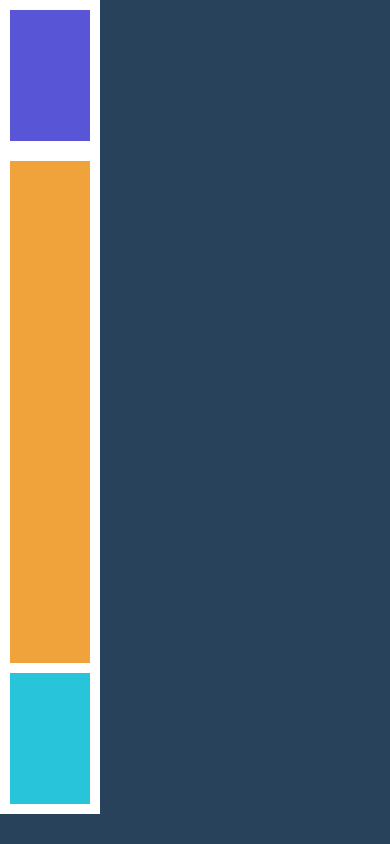
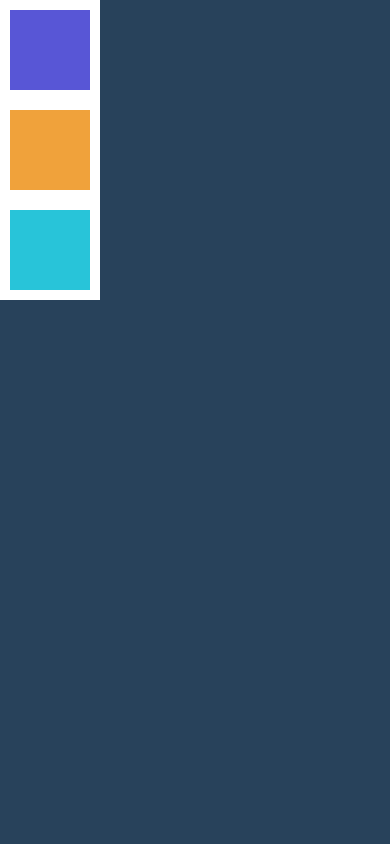
Before and after one commit to nahuelbentos/curso-react-native, a React Native app in the folder 02-MiPrimerApp/: screen / in a window 390 px wide. Built offline with nearby package versions, Linux system fonts and the light colour scheme.

Commit message:
Fix tarea 1

```diff
--- a/02-MiPrimerApp/src/screens/TareaScreen.tsx
+++ b/02-MiPrimerApp/src/screens/TareaScreen.tsx
@@ -22,7 +22,6 @@ const styles = StyleSheet.create({
     borderWidth: 10,
     borderColor: 'white',
     backgroundColor: '#5856D6',
-    flex: 1,
   },
   cajaNaranja: {
     width: 100,
@@ -30,7 +29,6 @@ const styles = StyleSheet.create({
     borderWidth: 10,
     borderColor: 'white',
     backgroundColor: '#F0A23B',
-    flex: 4,
   },
   cajaAzul: {
     width: 100,
@@ -38,7 +36,5 @@ const styles = StyleSheet.create({
     borderWidth: 10,
     borderColor: 'white',
     backgroundColor: '#28C4D9',
-    flex: 1,
-    bottom: 30,
   },
 });
```
